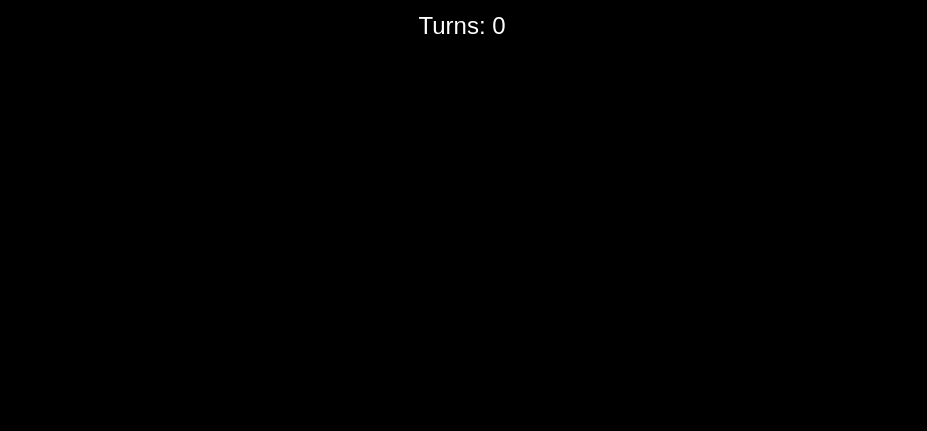
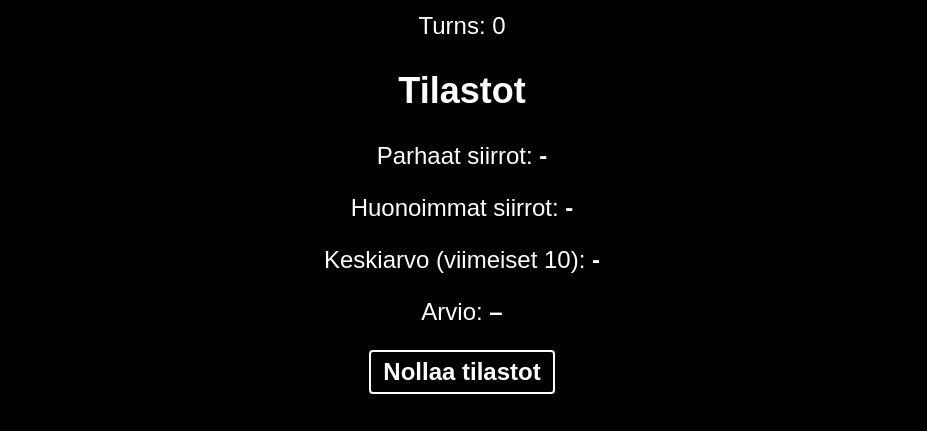
Before and after one commit to Samrude1/Memory-game, a React (Vite) app in the folder memory-game/: page / in a window 1280 px wide. Shown: the part 725-1156 px from the top of the page, without its empty margins (178-1105 px from the left). Before the commit the page ends 805 px from the top, so only its background shows below. Built offline with nearby package versions, Linux system fonts and the light colour scheme.

Commit message:
Stats
Stats added, best moves, avg moves and feedback

```diff
--- a/memory-game/src/App.jsx
+++ b/memory-game/src/App.jsx
@@ -1,6 +1,7 @@
 import "./App.css";
 import { useState, useEffect } from "react";
 import SingleCard from "./components/SingleCard";
+import Stats from "./components/Stats";
 
 const cardImages = [
   { src: "/image/helmet-1.png", matched: false },
@@ -87,6 +88,7 @@ function App() {
         ))}
       </div>
       <p>Turns: {turns}</p>
+      <Stats turns={turns} cards={cards} />
     </div>
   );
 }
--- /dev/null
+++ b/memory-game/src/components/Stats.jsx
@@ -0,0 +1,79 @@
+import { useEffect, useState } from "react";
+
+export default function Stats({ turns, cards }) {
+  const [best, setBest] = useState(
+    () => Number(localStorage.getItem("bestScore")) || null
+  );
+  const [worst, setWorst] = useState(
+    () => Number(localStorage.getItem("worstScore")) || null
+  );
+  const [history, setHistory] = useState(() => {
+    const saved = localStorage.getItem("scoreHistory");
+    return saved ? JSON.parse(saved) : [];
+  });
+
+  const pairsMatched = cards.filter((card) => card.matched).length / 2;
+  const allMatched = pairsMatched === 6;
+
+  useEffect(() => {
+    if (allMatched) {
+      const newHistory = [...history, turns].slice(-10);
+      setHistory(newHistory);
+      localStorage.setItem("scoreHistory", JSON.stringify(newHistory));
+
+      if (!best || turns < best) {
+        setBest(turns);
+        localStorage.setItem("bestScore", turns);
+      }
+
+      if (!worst || turns > worst) {
+        setWorst(turns);
+        localStorage.setItem("worstScore", turns);
+      }
+    }
+  }, [allMatched]);
+
+  const getPerformanceLevel = (avgTurns) => {
+    if (avgTurns === "-") return "–";
+    const avgNum = parseFloat(avgTurns);
+    if (avgNum <= 12) return "Erinomainen 🔥";
+    if (avgNum <= 16) return "Hyvä 👍";
+    if (avgNum <= 20) return "OK 👌";
+    return "Parannettavaa 🐢";
+  };
+
+  const avg =
+    history.length > 0
+      ? (history.reduce((a, b) => a + b, 0) / history.length).toFixed(1)
+      : "-";
+
+  const performance = getPerformanceLevel(avg);
+
+  const resetStats = () => {
+    localStorage.removeItem("bestScore");
+    localStorage.removeItem("worstScore");
+    localStorage.removeItem("scoreHistory");
+    setBest(null);
+    setWorst(null);
+    setHistory([]);
+  };
+
+  return (
+    <div className="stats">
+      <h2>Tilastot</h2>
+      <p>
+        Parhaat siirrot: <strong>{best ?? "-"}</strong>
+      </p>
+      <p>
+        Huonoimmat siirrot: <strong>{worst ?? "-"}</strong>
+      </p>
+      <p>
+        Keskiarvo (viimeiset 10): <strong>{avg}</strong>
+      </p>
+      <p>
+        Arvio: <strong>{performance}</strong>
+      </p>
+      <button onClick={resetStats}>Nollaa tilastot</button>
+    </div>
+  );
+}
```
